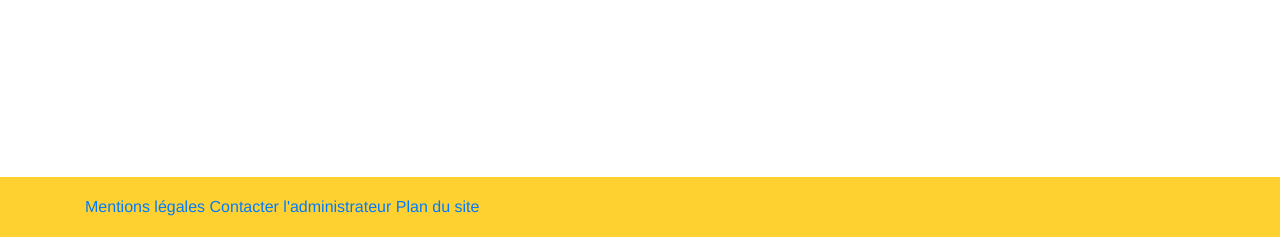
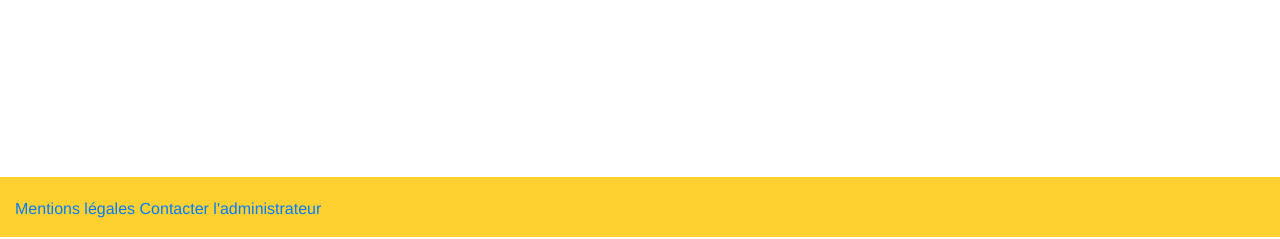
Before and after one commit to ORG4NX/AsetarProject, a PHP site: page /conn.php in a window 1280 px wide. Shown: the part 563-802 px from the top of the page. Run offline with PHP 8.4, Linux system fonts and the light colour scheme; data comes from the database, SQL or seed files in the repository; data that the repository does not hold is empty.

Commit message:
1.1.2 Simplification du code

```diff
--- a/class/Footer.php
+++ b/class/Footer.php
@@ -12,9 +12,8 @@
             return "<footer class='footer' style='background-color:#ffd130;'>
 
                         <div class='container'>
-                              <a href='mentions.php'>Mentions légales</a>
+                              <a href='../mentions.php'>Mentions légales</a>
                               <a href='mailto:admin@asetar08.fr'>Contacter l'administrateur</a>
-                              <a href='#'>Plan du site</a>
                         </div>
                  </footer>
                  </body>
--- a/css/global.css
+++ b/css/global.css
@@ -1,5 +1,5 @@
 * {
-    font-family: "Helvetica Neue", "Arial", serif;
+    font-family: "Helvetica Neue", "Montserrat", serif;
 }
 
 html {
@@ -53,6 +53,10 @@ article {
     margin-right: auto;
 }
 
+.container {
+    margin: 2px 5px 2em 0;
+}
+
 .display-4 {
     background-image: url(../images/concert.png);
 }
```
